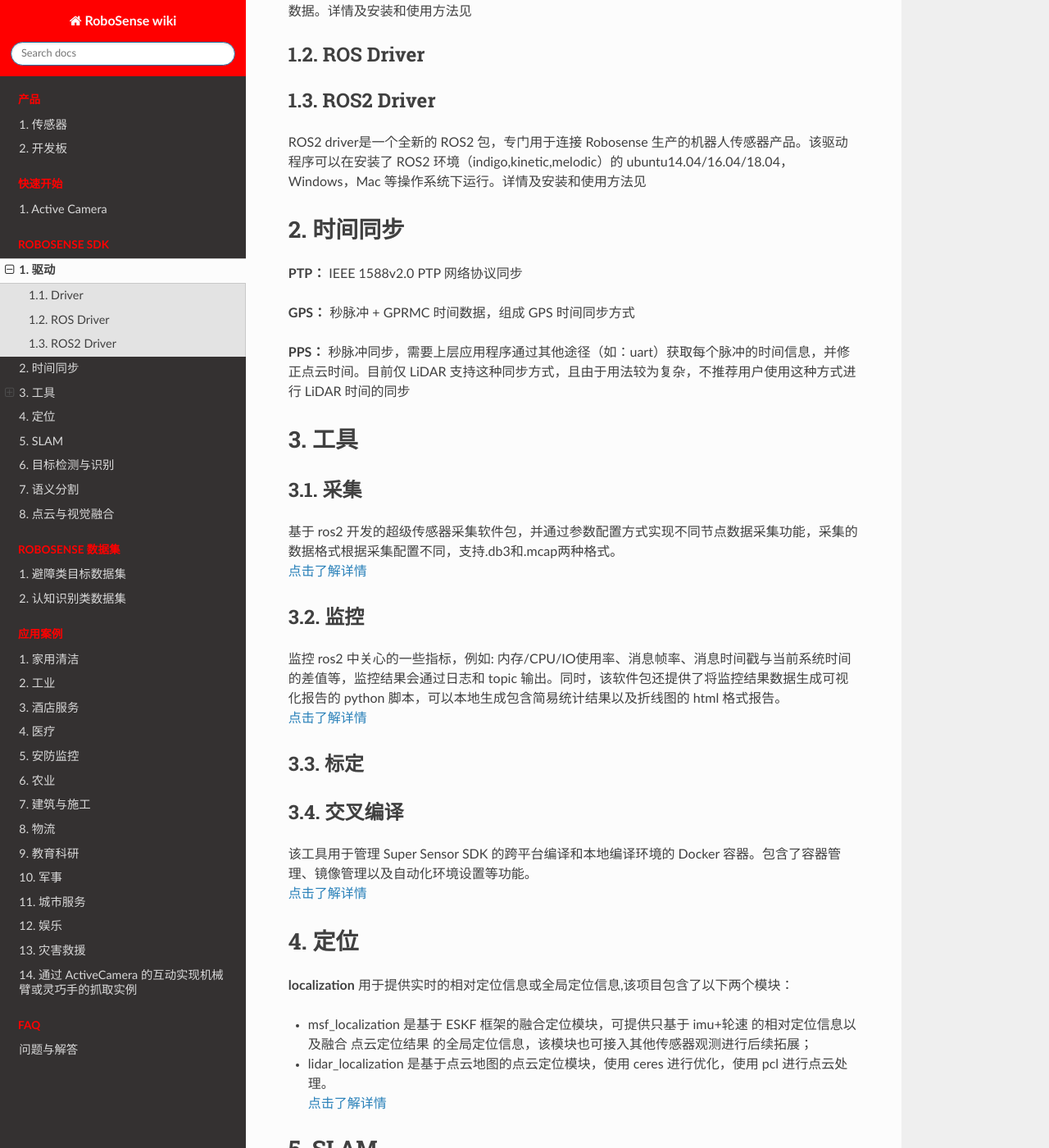
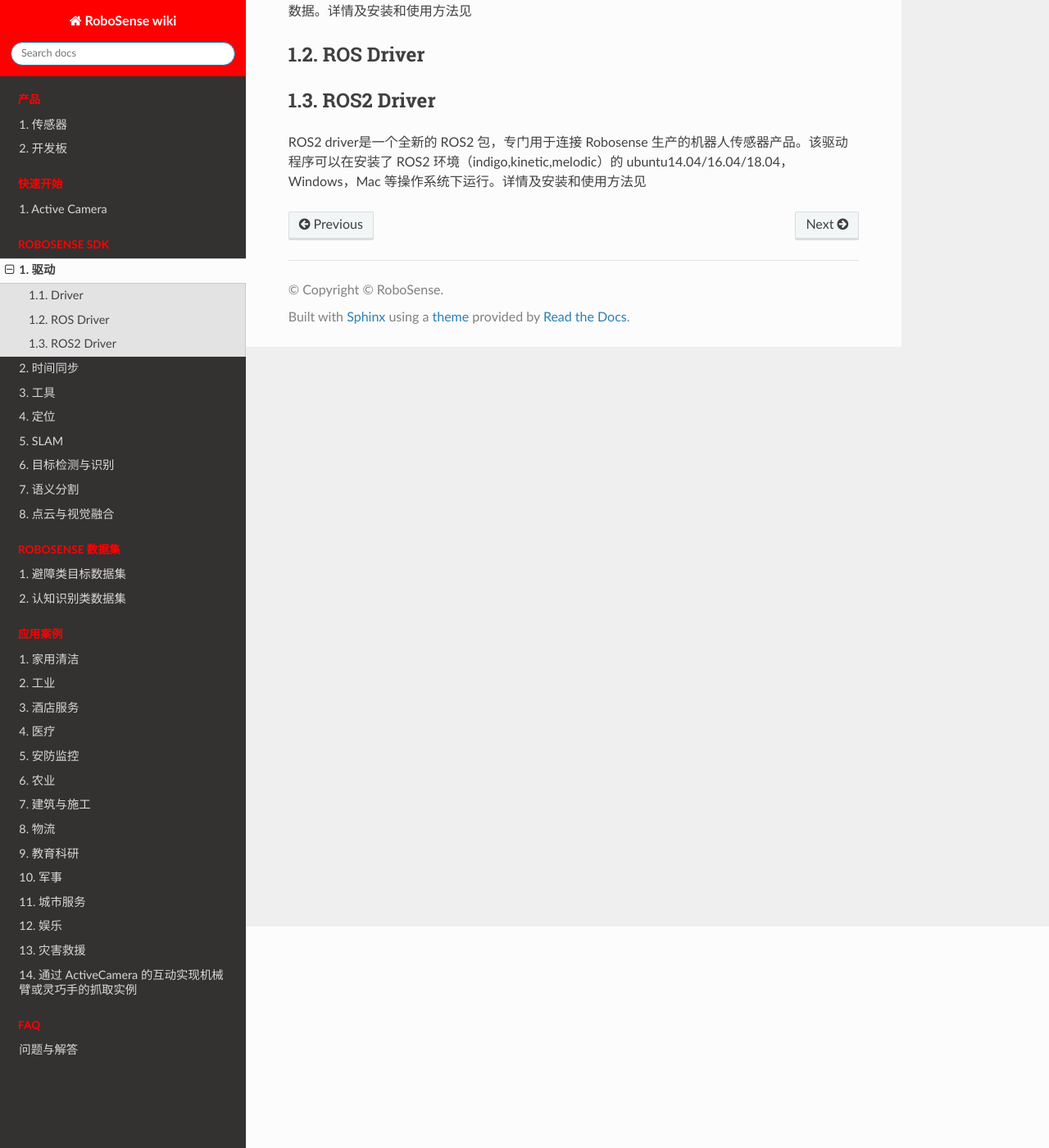
Before and after one commit to LyiL/rs_wiki_cn, a Sphinx documentation site: the page built from source/sdk/driver.md, in a window 1280 px wide and 1400 px high, scrolled down 270 px. Shown: the whole window at 82% size. Built offline with Sphinx 7.4.7 and the Read the Docs theme 3.1.0, drawn with Linux system fonts in a browser that asks for light colours; pages that are not in the unit, such as notebooks, are missing from menus; some of the changed text lies outside the part shown.

Commit message:
文件分离

```diff
--- a/source/sdk/driver.md
+++ b/source/sdk/driver.md
@@ -6,56 +6,3 @@
 
 ## ROS2 Driver
 ROS2 driver是一个全新的 ROS2 包，专门用于连接 Robosense 生产的机器人传感器产品。该驱动程序可以在安装了 ROS2 环境（indigo,kinetic,melodic）的 ubuntu14.04/16.04/18.04，Windows，Mac 等操作系统下运行。详情及安装和使用方法见
-
-
-# 时间同步
-**PTP：** IEEE 1588v2.0 PTP 网络协议同步
-
-**GPS：** 秒脉冲 + GPRMC 时间数据，组成 GPS 时间同步方式
-
-**PPS：** 秒脉冲同步，需要上层应用程序通过其他途径（如：uart）获取每个脉冲的时间信息，并修正点云时间。目前仅 LiDAR 支持这种同步方式，且由于用法较为复杂，不推荐用户使用这种方式进行 LiDAR 时间的同步
-
-
-# 工具
-## 采集
-基于 ros2 开发的超级传感器采集软件包，并通过参数配置方式实现不同节点数据采集功能，采集的数据格式根据采集配置不同，支持.db3和.mcap两种格式。
-[点击了解详情](http://10.10.0.20/super_sensor_sdk/ros2_sdk/sdk_infra/-/blob/main/modules/ros2_collect/README_zh.md)
-
-## 监控
-监控 ros2 中关心的一些指标，例如: 内存/CPU/IO使用率、消息帧率、消息时间戳与当前系统时间的差值等，监控结果会通过日志和 topic 输出。同时，该软件包还提供了将监控结果数据生成可视化报告的 python 脚本，可以本地生成包含简易统计结果以及折线图的 html 格式报告。
-[点击了解详情](http://10.10.0.20/super_sensor_sdk/ros2_sdk/rs_monitor/-/blob/main/README_cn.md)
-
-## 标定
-
-## 交叉编译
-该工具用于管理 Super Sensor SDK 的跨平台编译和本地编译环境的 Docker 容器。包含了容器管理、镜像管理以及自动化环境设置等功能。
-[点击了解详情](http://gitlab.robosense.cn/super_sensor_sdk/ros2_sdk/sdk_infra/-/blob/main/tools/cross_compilation/README_zh.md)
-
-
-# 定位
-**localization** 用于提供实时的相对定位信息或全局定位信息,该项目包含了以下两个模块：
-- msf_localization 是基于 ESKF 框架的融合定位模块，可提供只基于 imu+轮速 的相对定位信息以及融合 点云定位结果 的全局定位信息，该模块也可接入其他传感器观测进行后续拓展；
-- lidar_localization 是基于点云地图的点云定位模块，使用 ceres 进行优化，使用 pcl 进行点云处理。
-[点击了解详情](http://10.10.0.20/super_sensor_sdk/ros2_sdk/localization/-/blob/main/README_zh.md)
-
-# SLAM
-一个融合 LiDAR、视觉和 IMU 等多传感器紧耦合里程计系统。基于 HKU-MARS 实验室开源的 FAST-LIVO 工程开发，针对 Active Camera 进行专门的适配和优化，能够实时输出 Active Camera 的姿态，并生成带颜色信息的三维点云。
-<iframe width="100%" height="315" src="https://cdn.robosense.cn/EM4/%E5%8F%91%E5%B8%83%E4%BC%9A%E5%9B%9E%E9%A1%BE.mp4" frameborder="0" allowfullscreen></iframe>
-<iframe width="100%" height="315" src="https://cdn.robosense.cn/EM4/%E5%8F%91%E5%B8%83%E4%BC%9A%E5%9B%9E%E9%A1%BE.mp4" frameborder="0" allowfullscreen></iframe>
-
-
-# 目标检测与识别
-通过 Yolov8 检测模型对图像中的主要障碍物（例如人、车等）进行识别，得到目标的类别与位置
-
-[点击了解详情](http://gitlab.robosense.cn/super_sensor_sdk/ros2_sdk/perception)
-
-
-# 语义分割
-通过 模型对图像进行语义分割，生成目标的分割掩码
-
-[点击了解详情](http://gitlab.robosense.cn/super_sensor_sdk/ros2_sdk/perception)
-
-# 点云与视觉融合
-利用传感器自带IMU进行运动补偿，并将图像和点云相互映射，进行可视化
-
-[点击了解详情](http://gitlab.robosense.cn/super_sensor_sdk/ros2_sdk/postprocess)
```
Also changed, not shown: source/index.rst (+9 -18 lines), source/sdk/localization.md (added, +5 -0 lines), source/sdk/semantic_segmentation.md (added, +4 -0 lines), source/sdk/slam.md (added, +4 -0 lines), source/sdk/target_test.md (added, +4 -0 lines), source/sdk/time_sync.md (added, +6 -0 lines), source/sdk/tools.md (added, +14 -0 lines), source/sdk/visual_fusion.md (added, +4 -0 lines), source/application_case/cases.md (renamed from source/application_case/case.md), source/introduction/development_board.md (renamed from source/introduction/developmentBoard.md).
